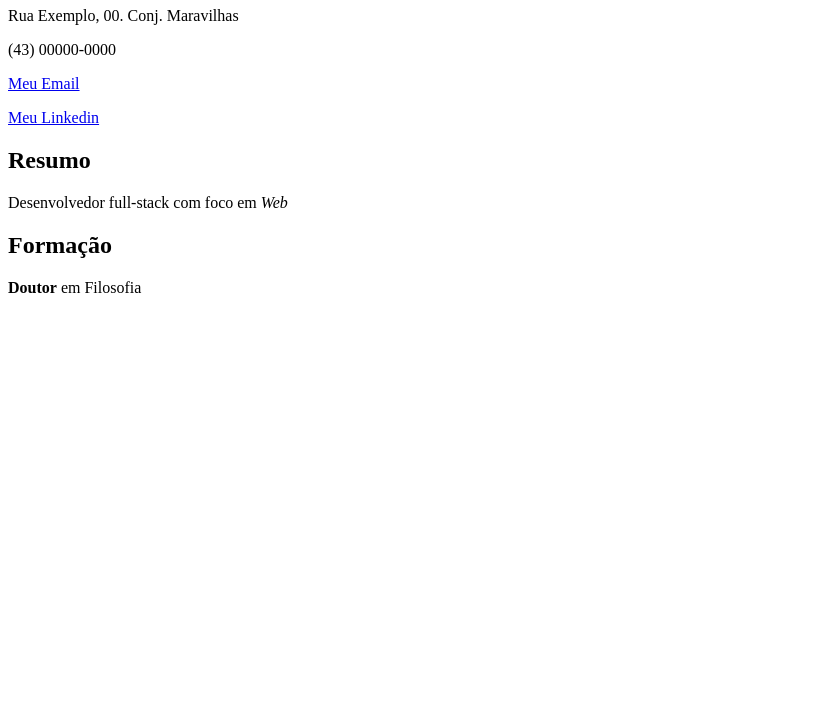
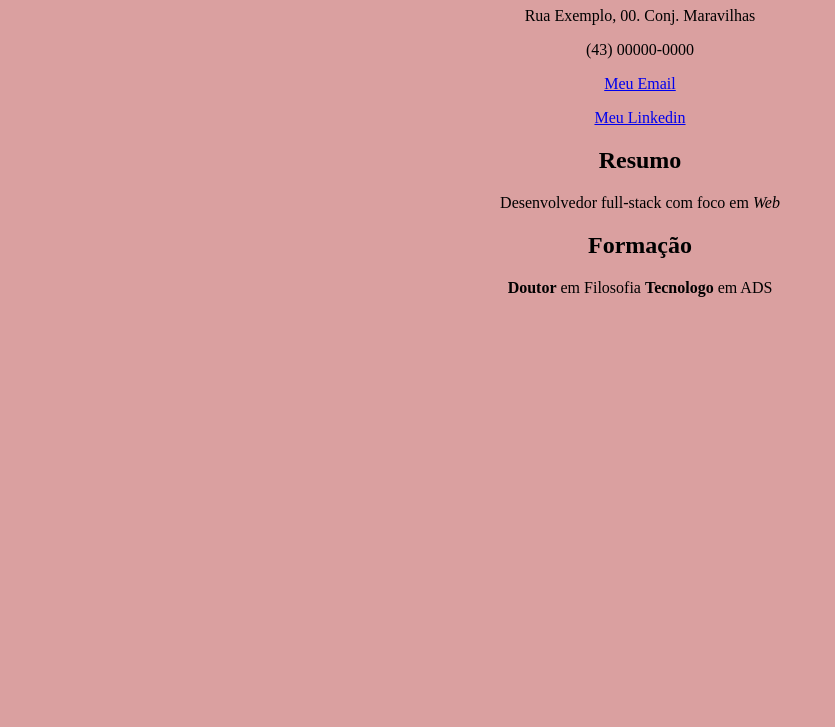
Before and after one commit to MaferCastilho/Front-end-web-bes, a plain HTML site: page aula-2/index.html in a window 1280 px wide. Shown: the part 73-800 px from the top of the page, without its empty margins (0-835 px from the left). Drawn offline with Linux system fonts and the light colour scheme.

Commit message:
Ajustes de código e ajustando CSS

```diff
--- a/aula-2/index.html
+++ b/aula-2/index.html
@@ -3,6 +3,8 @@
 <head>
     <meta charset="UTF-8">
     <meta name="viewport" content="width=device-width, initial-scale=1.0" link rel="icon" href="">
+    <link rel="icon" type="image/png" href="livro.png">
+    <link rel="stylesheet" href="style.css">
     <title>Currículo Maria Fernanda</title>
 </head>
 <body>
@@ -30,7 +32,7 @@
         <h2>Formação</h2>
         <p>
             <b>Doutor</b> em Filosofia
-            <b></b>
+            <b>Tecnologo</b> em ADS
         </p>
 
     </div>
--- a/aula-2/style.css
+++ b/aula-2/style.css
@@ -0,0 +1,5 @@
+body{
+    background-color: rgb(218, 160, 160);
+    font-size: medium;
+    text-align: center;
+}
```
Also changed, not shown: aula-2/ceu.png (added), aula-2/livro.png (added).
